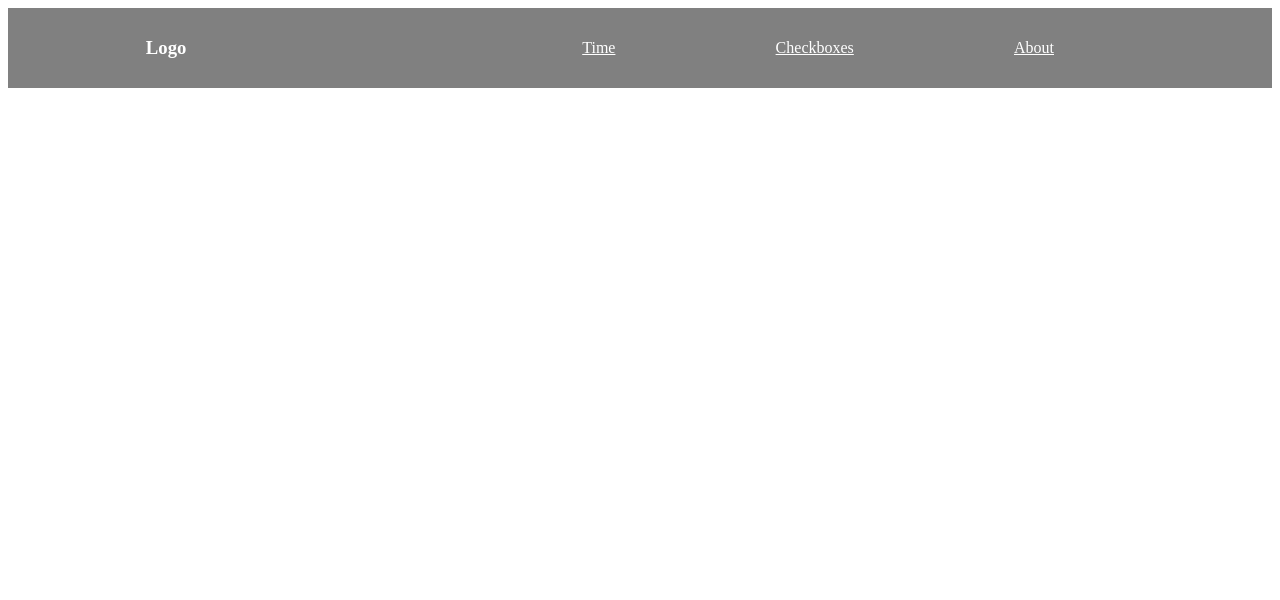
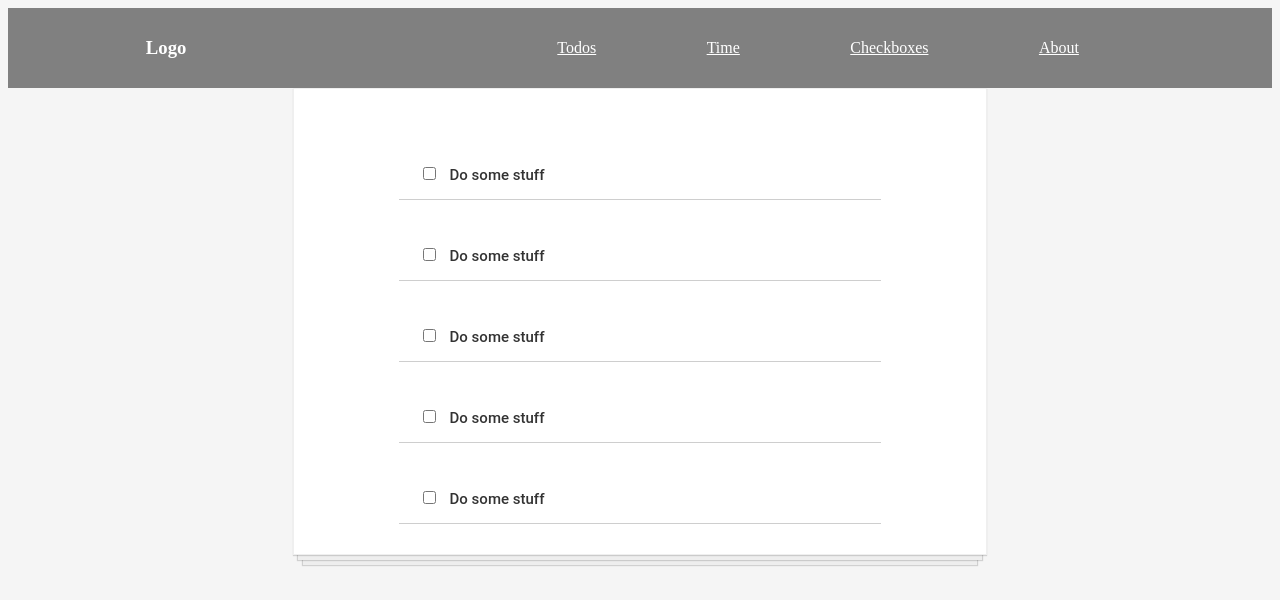
Before and after one commit to Fredrik93/react_tutorial, a React (Create React App) app: page /todos in a window 1280 px wide. Shown: the top 600 px of the page. Built offline with nearby package versions, Linux system fonts and the light colour scheme.

Commit message:
set styling

```diff
--- a/src/App.css
+++ b/src/App.css
@@ -19,3 +19,46 @@ color: white;
     list-style: none;
 
 }
+
+.todo-item{
+display: flex;
+justify-content: flex-start;
+align-items: center;
+padding: 30px 20px 0;
+width: 70%;
+border-bottom: 1px solid #cecece;
+font-family: Roboto, sans-serif;
+font-weight: 500;
+font-size:15px;
+color: #333333;
+}
+
+input[type=checkbox]{
+    margin-right: 10px;
+    font-size: 30px;
+
+}
+input[type=checkbox]:focus{
+    outline: 0;
+}
+
+.todo-list{
+    background-color: white;
+    margin:auto;
+    width: 50%;
+    display: flex;
+    flex-direction: column;
+    align-items: center;
+    border: 1px solid #efefef;
+    box-shadow: 0 1px 1px rgba(0,0,0,0.15),
+    0 10px 0 -5px #eee,
+    0 10px 1px -4px rgba(0,0,0,0.15),
+    0 20px 0 -10px #eee,
+    0 20px 1px -9px rgba(0,0,0,0.15);
+    padding: 30px;
+
+}
+
+body{
+ background-color: whitesmoke;
+}
--- a/src/App.js
+++ b/src/App.js
@@ -4,12 +4,14 @@ import About from './Components/About'
 import Checkbox from "./Components/Checkboxes";
 import Nav from './Components/Nav'
 import Time from './Components/Time'
+import Todos from './Components/Todos'
 function App() {
     return (
         <Router>
             <div>
                 <Nav />
                 <Switch>
+                    <Route path="/todos" component={Todos} />
                     <Route path="/checkboxes" component={Checkbox} />
                     <Route path="/about" component={About} />
                     <Route path="/time" component={Time} />
--- a/src/Components/Nav.js
+++ b/src/Components/Nav.js
@@ -13,6 +13,7 @@ function Nav() {
         <nav>
             <h3>Logo</h3>
             <ul className="nav-links">
+                <Link style={navStyle} to="/todos"> Todos </Link>
                 <Link style={navStyle} to="/time">Time</Link>
                 <Link style={navStyle} to="/checkboxes" ><li>Checkboxes </li></Link>
                 <Link style={navStyle} to="/about" ><li>About</li></Link>
--- a/src/Components/Time.js
+++ b/src/Components/Time.js
@@ -1,26 +1,29 @@
 import React from 'react'
 
 let timeOfDay
+const stil = {
+    backgroundColor: "Green",
+    fontSize: 25
+}
 
 function whatTimeOfTheDay() {
-    const date = new Date()
+    const date = new Date(2020, 10, 17, 9)
     const hours = date.getHours()
     if (hours < 12) {
         timeOfDay = "Morning"
+        stil.color = "yellow";
+
     } else if (hours >= 12 && hours < 17) {
         timeOfDay = "Afternoon"
     } else {
         timeOfDay = "Night"
+        stil.color = "pink"
     }
 }
 
 
 function Time() {
-    const stil = {
-        color: "yellow",
-        backgroundColor: "Green",
-        fontSize: 25
-    }
+
     whatTimeOfTheDay();
     return (<div> <h1 style={stil}>Good {timeOfDay} </h1> </div>)
 }
--- /dev/null
+++ b/src/Components/TodoItem.js
@@ -0,0 +1,13 @@
+import React from 'react'
+import '../App.css'
+function Todos() {
+
+
+    return (<div className="todo-item">
+
+        <p > <input type="checkbox" /> Do some stuff</p>
+
+
+    </div>)
+}
+export default Todos
--- /dev/null
+++ b/src/Components/Todos.js
@@ -0,0 +1,12 @@
+import React from 'react'
+import TodoItems from './TodoItem'
+function Todos() {
+    return (<div className="todo-list" >
+        <TodoItems />
+        <TodoItems />
+        <TodoItems />
+        <TodoItems />
+        <TodoItems />
+    </div>)
+}
+export default Todos
```
